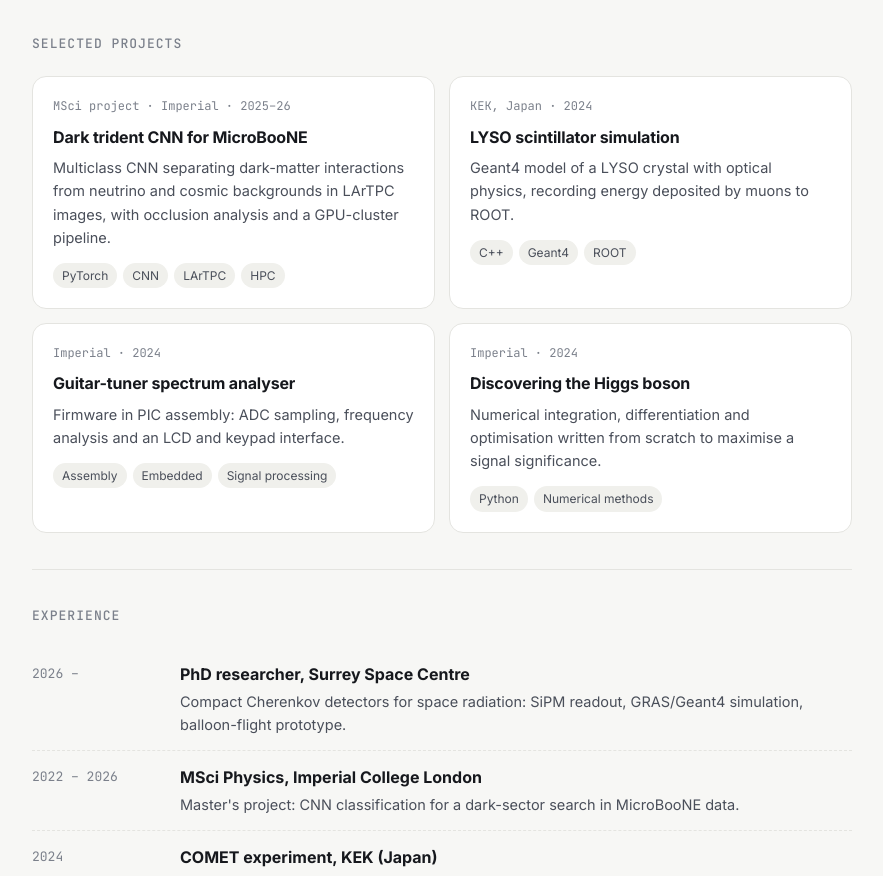
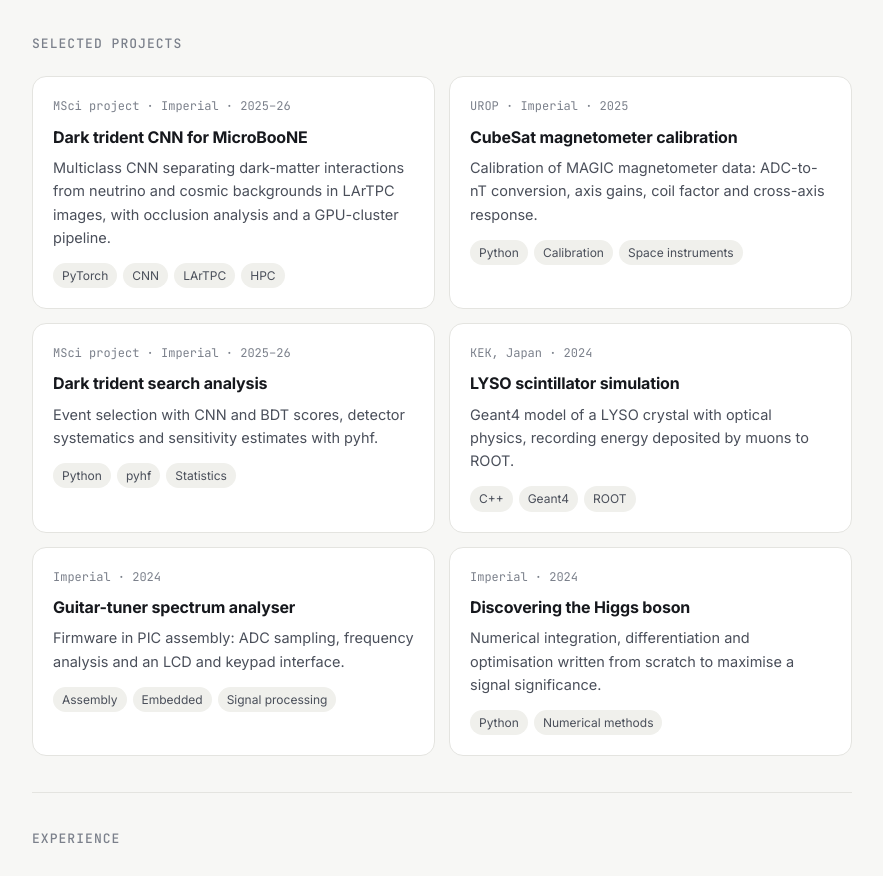
Before and after one commit to paul-fl/paul-fl.github.io, a plain HTML site: page index.html in a window 1280 px wide. Shown: the part 885-1761 px from the top of the page, without its empty margins (198-1081 px from the left). Drawn offline with Linux system fonts and the light colour scheme.

Commit message:
Add MicroBooNE analysis and magnetometer calibration projects

```diff
--- a/index.html
+++ b/index.html
@@ -118,6 +118,18 @@ footer{padding:30px 0 50px;color:var(--ink-3);font-size:13px;border-top:1px soli
         <p>Multiclass CNN separating dark-matter interactions from neutrino and cosmic backgrounds in LArTPC images, with occlusion analysis and a GPU-cluster pipeline.</p>
         <div class="tags"><span class="tag">PyTorch</span><span class="tag">CNN</span><span class="tag">LArTPC</span><span class="tag">HPC</span></div>
       </a>
+      <a class="card project" href="https://github.com/paul-fl/HENON-Sensor-Analysis">
+        <div class="meta">UROP · Imperial · 2025</div>
+        <h3>CubeSat magnetometer calibration</h3>
+        <p>Calibration of MAGIC magnetometer data: ADC-to-nT conversion, axis gains, coil factor and cross-axis response.</p>
+        <div class="tags"><span class="tag">Python</span><span class="tag">Calibration</span><span class="tag">Space instruments</span></div>
+      </a>
+      <a class="card project" href="https://github.com/paul-fl/MicroBooNE-Analysis">
+        <div class="meta">MSci project · Imperial · 2025–26</div>
+        <h3>Dark trident search analysis</h3>
+        <p>Event selection with CNN and BDT scores, detector systematics and sensitivity estimates with pyhf.</p>
+        <div class="tags"><span class="tag">Python</span><span class="tag">pyhf</span><span class="tag">Statistics</span></div>
+      </a>
       <a class="card project" href="https://github.com/paul-fl/LYSOSimulation">
         <div class="meta">KEK, Japan · 2024</div>
         <h3>LYSO scintillator simulation</h3>
```
